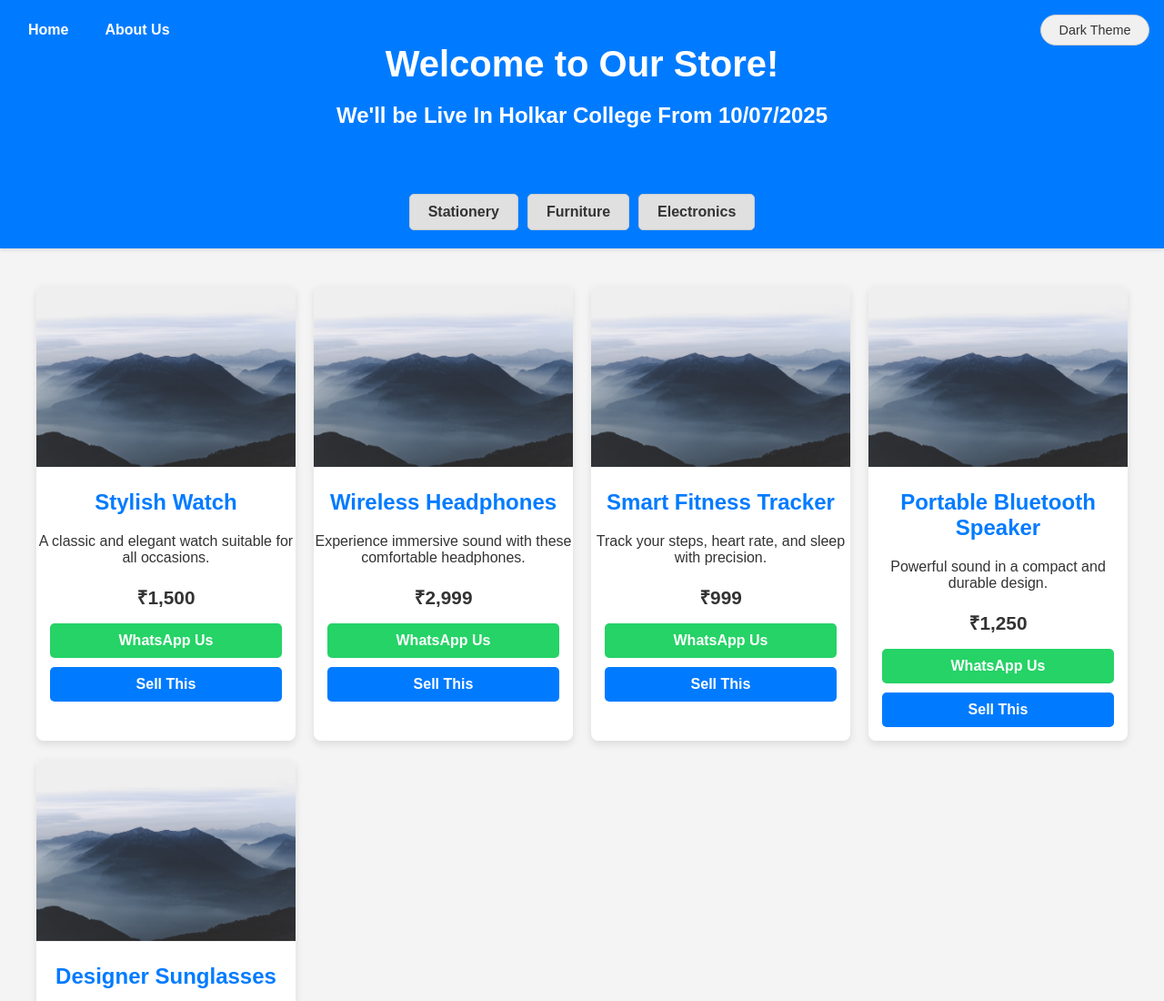
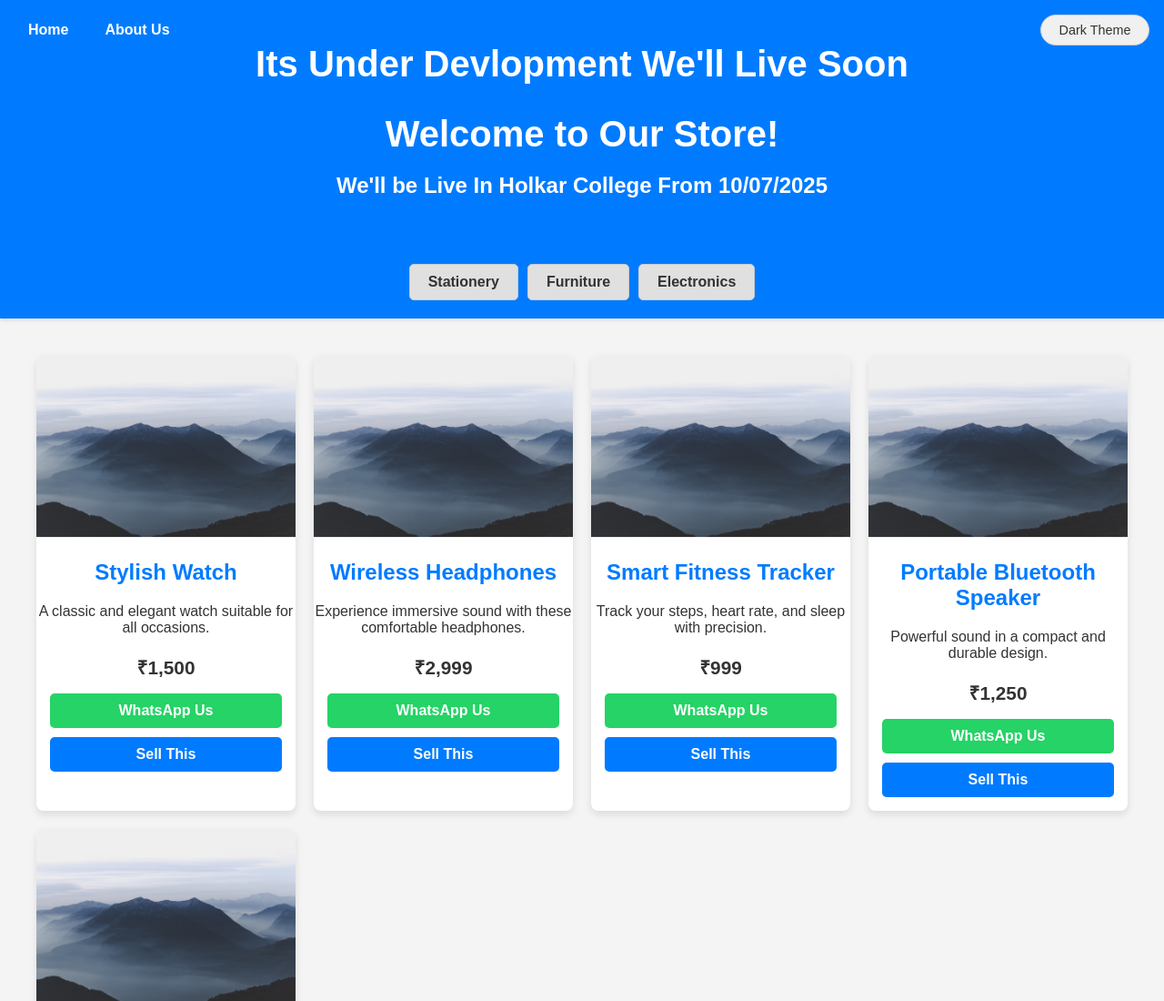
Before and after one commit to atultiwari997721/Sell, a plain HTML site: page index.html in a window 1280 px wide. Shown: the top 1100 px of the page at 91% size. Drawn offline with Linux system fonts and the light colour scheme.

Commit message:
Update index.html well live soon

```diff
--- a/index.html
+++ b/index.html
@@ -14,6 +14,7 @@
             <a href="#about" class="nav-button">About Us</a>
         </nav>
 
+        <h1>Its Under Devlopment We'll Live Soon </h1>
         <h1>Welcome to Our Store!</h1>
         <h2> We'll be Live In Holkar College From 10/07/2025 </h2>
         <button id="theme-toggle" class="theme-toggle-button"></button>
```
